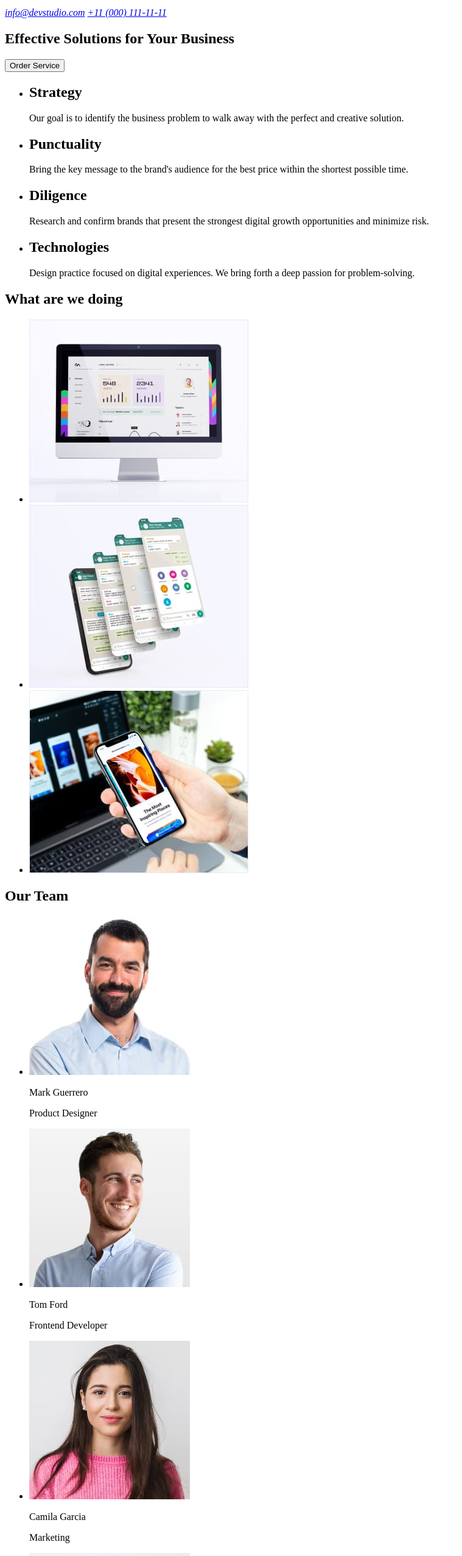
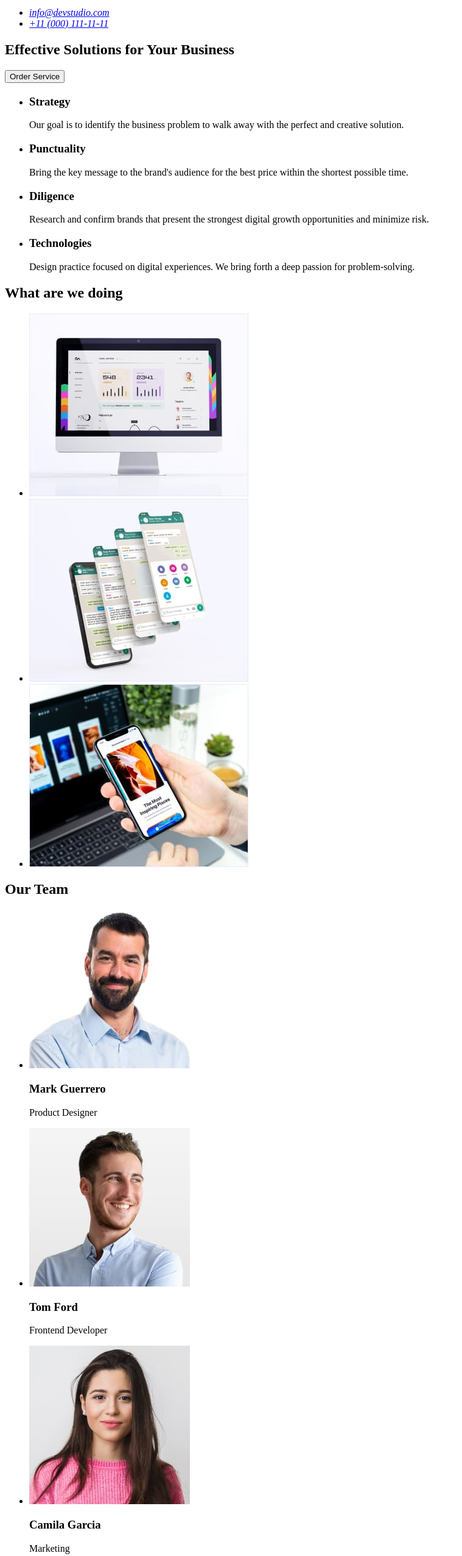
Before and after one commit to MSAnnaM/goit-markup-hw-01, a plain HTML site: page index.html in a window 1280 px wide. Shown: the part 100-2652 px from the top of the page at 61% size, without its empty margins (0-759 px from the left). Drawn offline with Linux system fonts and the light colour scheme.

Commit message:
correction1

```diff
--- a/index.html
+++ b/index.html
@@ -8,8 +8,8 @@
 </head>
 <body>
     <header>
-        <a href="=/">WebStudio</a>
         <nav>
+        <a href="=./index.html">WebStudio</a>
             <ul>
                 <li><a href="/">Studio</a></li>
                 <li><a href="/">Portfolio</a></li>
@@ -17,8 +17,14 @@
             </ul>
         </nav>
         <address>
-            <a href="mailto:info@devstudio.com">info@devstudio.com</a>
-            <a href="tel:+110001111111">+11 (000) 111-11-11</a>
+            <ul>
+            <li>
+                <a href="mailto:info@devstudio.com">info@devstudio.com</a>
+            </li>
+            <li>
+                <a href="tel:+110001111111">+11 (000) 111-11-11</a>
+            </li>
+            </ul>
         </address>
     </header>
     <main>
@@ -28,21 +34,22 @@
        </section>
 
        <section>
+        <h2> </h2>
         <ul>
             <li>
-                <h2>Strategy</h2>
+                <h3>Strategy</h3>
                 <p>Our goal is to identify the business problem to walk away with the perfect and creative solution.</p>
             </li>
             <li>
-                <h2>Punctuality</h2>
+                <h3>Punctuality</h3>
                 <p>Bring the key message to the brand's audience for the best price within the shortest possible time.</p>
             </li>
             <li>
-                <h2>Diligence</h2>
+                <h3>Diligence</h3>
                 <p>Research and confirm brands that present the strongest digital growth opportunities and minimize risk.</p>
             </li>
             <li>
-                <h2>Technologies</h2>
+                <h3>Technologies</h3>
                 <p>Design practice focused on digital experiences. We bring forth a deep passion for problem-solving.</p>
             </li>
         </ul>
@@ -50,18 +57,21 @@
        <section>
         <h2>What are we doing</h2>
         <ul>
-            <li><img src="/images/computer.jpg"
+            <li>
+                <img src="/images/computer.jpg"
                 alt="Computer"
                 height="300"
                 width="360">
             </li>
 
-            <li><img src="/images/smartphone.jpg"
+            <li>
+                <img src="/images/smartphone.jpg"
                 alt="Smartphone"
                 height="300"
                 width="360">
             </li>
-            <li><img src="/images/laptop.jpg"
+            <li>
+                <img src="/images/laptop.jpg"
                 alt="Laptop and smartphone"
                 height="300"
                 width="360">
@@ -75,35 +85,35 @@
                 alt="Photo Mark Guerrero"
                 width="264"
                 height="260">
-                <p>Mark Guerrero</p>
+                <h3>Mark Guerrero</h3>
                 <p>Product Designer</p>
             </li>
             <li><img src="/images/face2.jpg"
                 alt="Photo Tom Ford"
                 height="260"
                 width="264">
-                <p>Tom Ford</p>
+                <h3>Tom Ford</h3>
                 <p>Frontend Developer</p>
             </li>
             <li><img src="/images/face3.jpg"
                 alt="Photo Camila Garcia"
                 width="264"
                 height="260">
-                <p>Camila Garcia</p>
+                <h3>Camila Garcia</h3>
                 <p>Marketing</p>
             </li>
             <li><img src="/images/face4.jpg"
                 alt="Photo Daniel Wilson"
                 width="264"
                 height="260">
-                <p>Daniel Wilson</p>
+                <h3>Daniel Wilson</h3>
                 <p>UI Designer</p>
             </li>
         </ul>
        </section>
     </main>
     <footer>
-        <a href="=/">WebStudio</a>
+        <a href="=./index.html">WebStudio</a>
         <p>Increase the flow of customers and sales for your business with digital marketing & growth solutions.</p>
     </footer>
 </body>
```
